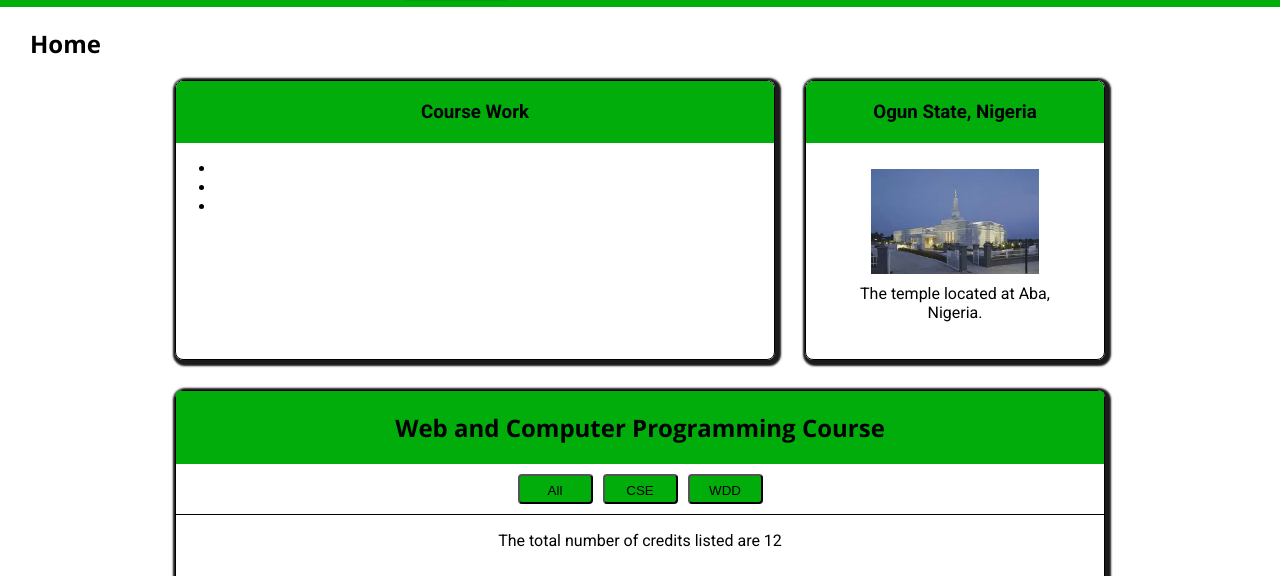
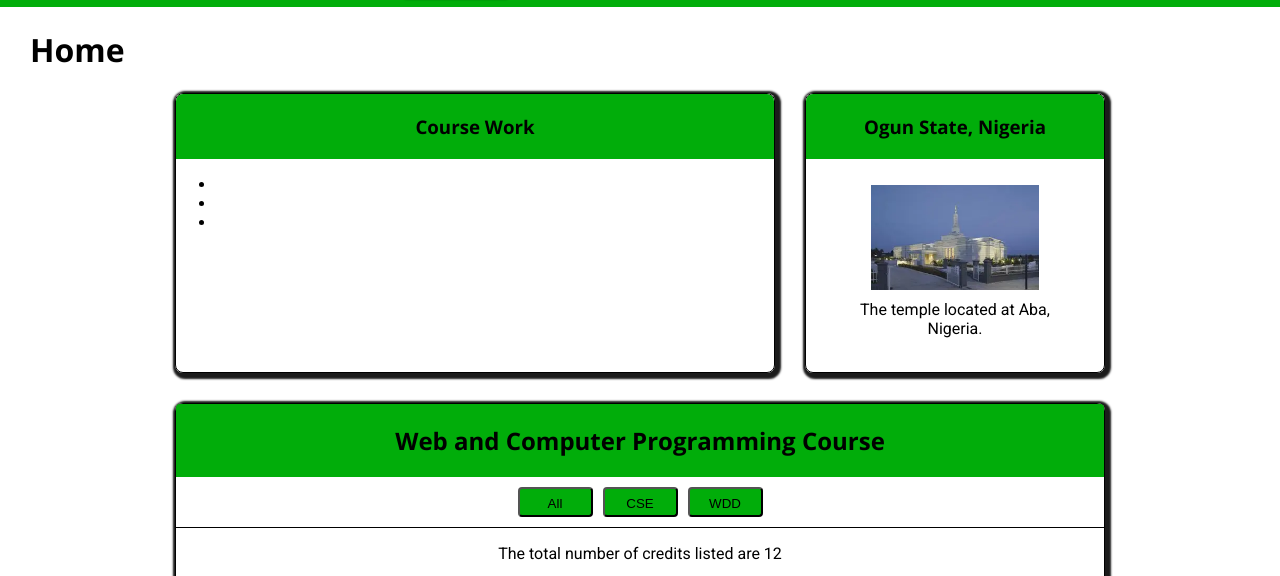
Before and after one commit to FaithIdowu123/wdd231, a plain HTML site: page index.html in a window 1280 px wide. Shown: the part 148-724 px from the top of the page. Drawn offline with nearby package versions, Linux system fonts and the light colour scheme.

Commit message:
change audit

```diff
--- a/index.html
+++ b/index.html
@@ -4,7 +4,8 @@
     <meta charset="UTF-8">
     <meta name="viewport" content="width=device-width, initial-scale=1.0">
     <meta name="description" content="This course home page is an assignment for Web Frontend Development, and the main focus of this page is show the progress we have made in completing our first certificate.">
-    <title>Course</title>
+    <meta name="author" content="Faith Oluwatise Idowu">
+    <title>Course Home Page</title>
     <link rel="preconnect" href="https://fonts.googleapis.com">
     <link rel="preconnect" href="https://fonts.gstatic.com" crossorigin>
     <link href="https://fonts.googleapis.com/css2?family=Open+Sans:ital,wght@0,300..800;1,300..800&family=Roboto:ital,wght@0,100..900;1,100..900&display=swap" rel="stylesheet">
@@ -29,7 +30,7 @@
         </nav>
     </header>
     <main>
-        <h2>Home</h2>
+        <h1>Home</h1>
         <div id="content">
             <div class="cards">
                 <section>
--- a/styles/course-large.css
+++ b/styles/course-large.css
@@ -23,7 +23,7 @@
 
     #content{
         display: block;
-        flex-direction: none;
+        flex-direction: unset;
         border: none;
     }
 
@@ -48,6 +48,5 @@
     }
     #courses {
         grid-template-columns: repeat(auto-fit, minmax(100px, 250px));
-
     }
 }
--- a/styles/course-small.css
+++ b/styles/course-small.css
@@ -16,7 +16,7 @@ body{
     font-family: var(--body-font);
 }
 
-h1, h2, h2{
+h1, h2, h3{
     font-family: var(--heading-font);
 }
 
@@ -89,7 +89,7 @@ header img{
     color: var(--secondary-color);
 }
 
-h2{
+main h1{
     margin-left: 30px;
 }
 
@@ -109,7 +109,6 @@ h2{
 .cards section{
     border-radius: 8px;
     border: none;
-    box-shadow: 0;
     height: 150px;
     min-height: 280px;
     text-align: center;
@@ -126,7 +125,6 @@ figure{
     padding: 10px 0;
     margin: 0 ;
     justify-self: center;
-    priority: low;
 }
 
 .cards h3{
```
